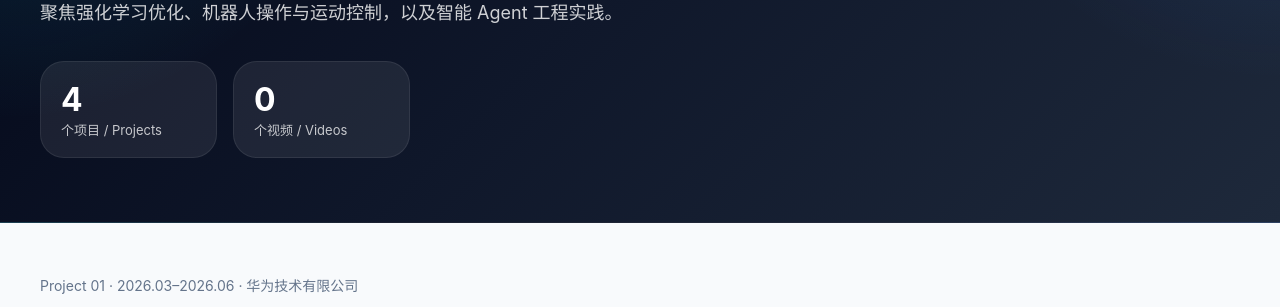
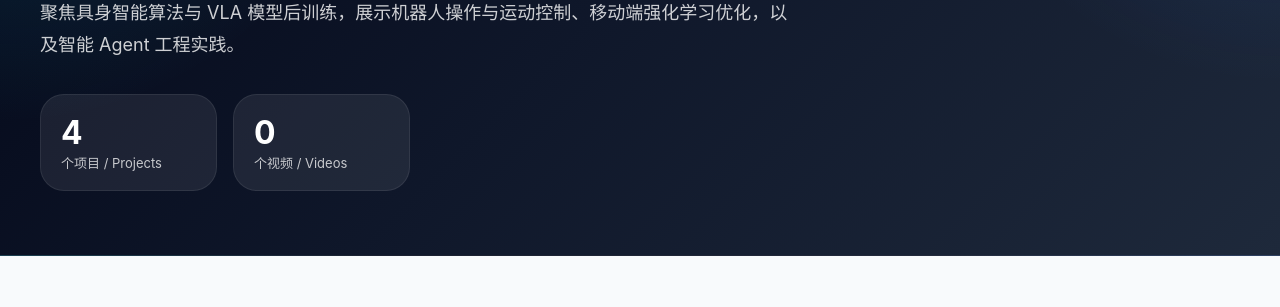
Before and after one commit to ZBY-HNU/zby-hnu.github.io, a website: page index.html in a window 1280 px wide. Shown: the part 263-570 px from the top of the page. Drawn offline with Linux system fonts and the light colour scheme.

Commit message:
Prioritize embodied intelligence and VLA in homepage introduction

```diff
--- a/index.html
+++ b/index.html
@@ -3,7 +3,7 @@
 <head>
   <meta charset="utf-8">
   <meta name="viewport" content="width=device-width, initial-scale=1">
-  <meta name="description" content="强化学习优化、机器人操作与运动控制，以及智能 Agent 工程实践。">
+  <meta name="description" content="聚焦具身智能算法与 VLA 模型后训练，展示机器人操作与运动控制、移动端强化学习优化，以及智能 Agent 工程实践。">
   <meta name="theme-color" content="#0f172a">
   <title>zby-hnu.github.io | 项目展示页</title>
   <link rel="icon" href="data:,">
@@ -21,7 +21,7 @@
     <div class="hero-content container">
       <p class="eyebrow">个人项目展示</p>
       <h1>项目展示页</h1>
-      <p class="hero-desc">聚焦强化学习优化、机器人操作与运动控制，以及智能 Agent 工程实践。</p>
+      <p class="hero-desc">聚焦具身智能算法与 VLA 模型后训练，展示机器人操作与运动控制、移动端强化学习优化，以及智能 Agent 工程实践。</p>
       <div class="hero-stats" aria-label="项目概览">
         <div class="stat"><span id="project-count">4</span><small>个项目 / Projects</small></div>
         <div class="stat"><span id="video-count">8</span><small>个视频 / Videos</small></div>
```
